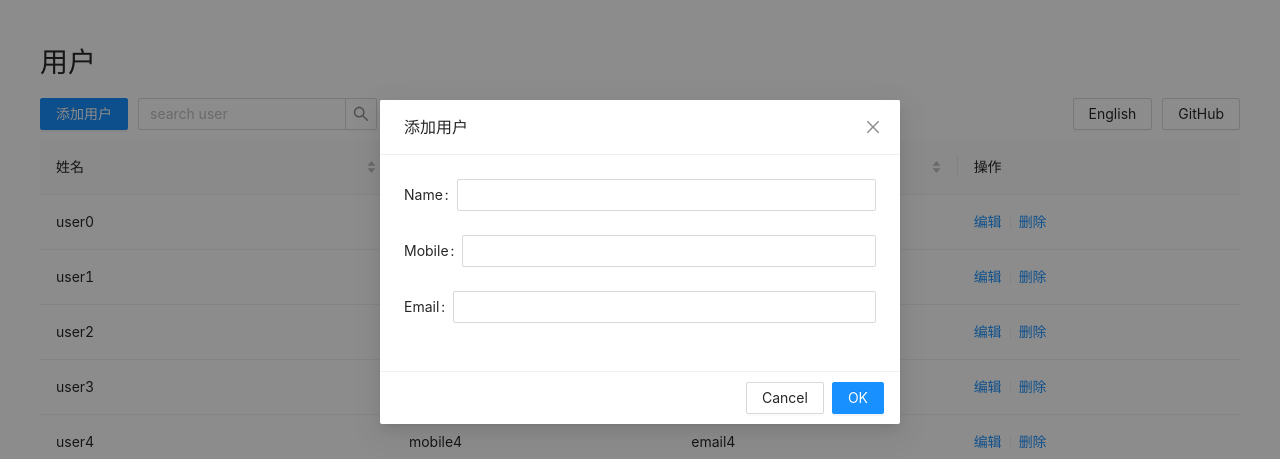
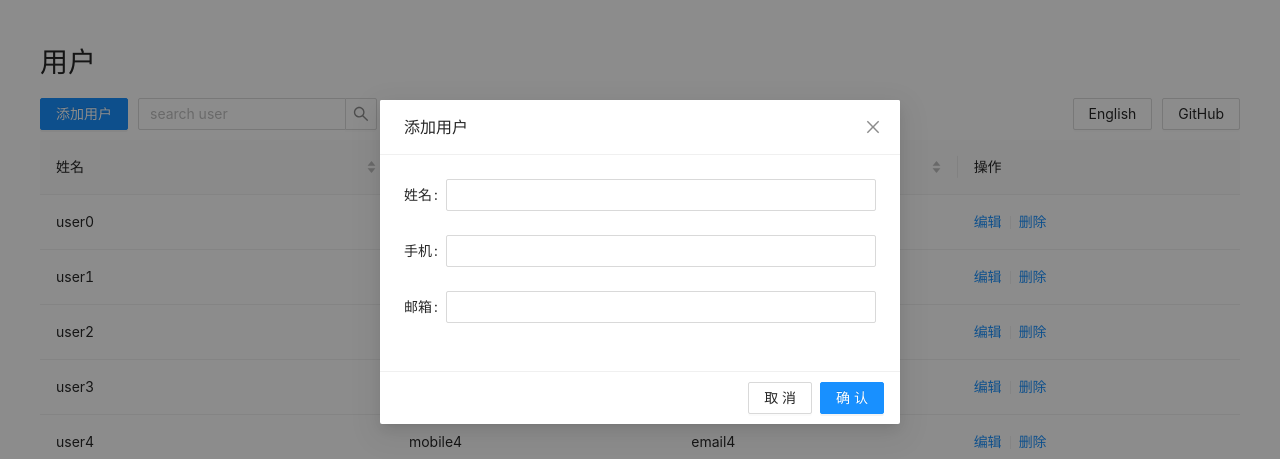
Before and after one commit to zzhang18/booking, a React (Create React App) app: page / in a window 1280 px wide. Both pictures are taken after a click on the button "添加用户". Shown: the top 459 px of the page. Built offline with nearby package versions, Linux system fonts and the light colour scheme; what i18next-xhr-backend would draw is missing.

Commit message:
Updated class

```diff
--- a/package.json
+++ b/package.json
@@ -8,6 +8,7 @@
     "@testing-library/react": "^11.1.0",
     "@testing-library/user-event": "^12.1.10",
     "es6-object-assign": "^1.0.2",
+    "es6-promise": "^4.2.8",
     "gh-pages": "^3.1.0",
     "i18next": "^19.8.3",
     "i18next-browser-languagedetector": "^6.0.1",
--- a/public/index.html
+++ b/public/index.html
@@ -28,6 +28,7 @@
   </head>
   <body>
     <noscript>You need to enable JavaScript to run this app.</noscript>
+    <script src="https://cdn.polyfill.io/v2/polyfill.min.js"></script>
     <div id="root"></div>
     <!--
       This HTML file is a template.
--- a/src/App.js
+++ b/src/App.js
@@ -10,6 +10,8 @@ import enUS from 'antd/es/locale/en_US';
 import moment from 'moment';
 import 'moment/locale/zh-cn';
 import 'moment/locale/en-gb';
+require('es6-promise/auto');
+
 
 function App(props) {
   return (
--- a/src/locales/en-US/translation.json
+++ b/src/locales/en-US/translation.json
@@ -13,5 +13,6 @@
   "confirm":"确认",
   "cancel":"取消",
   "modify":"编辑",
-  "delete":"删除"
+  "delete":"删除",
+  "confirmToDelete":"确认删除？"
 }
--- a/src/locales/zh-CN/translation.json
+++ b/src/locales/zh-CN/translation.json
@@ -13,5 +13,6 @@
   "confrim":"Confrim",
   "cancel":"Cancel",
   "modify":"Modify",
-  "delete":"Delete"
+  "delete":"Delete",
+  "confirmToDelete":"Confirm to delete?"
 }
--- a/src/pages/User.js
+++ b/src/pages/User.js
@@ -6,20 +6,22 @@ import { useTranslation, withTranslation } from 'react-i18next';
 const { Search } = Input;
 function User(props) {
   const { t, i18n } = useTranslation();
+
+  const myRef = React.createRef();
   return (
-    <div style={{padding:40}}>
-        <div style={{marginBottom:20}}>
+    <div style={{ padding: 40 }}>
+      <div style={{ marginBottom: 20 }}>
         <div><h1>{t('user')}</h1></div>
-          <div style={{float:'left'}}>
-            <Button type="primary" style={{margin: '0 10px 10px 0'}} onClick={() => props.show()}>{t('addUser')}</Button>
+        <div style={{ float: 'left' }}>
+          <Button type="primary" style={{ margin: '0 10px 10px 0' }} onClick={() => props.show()}>{t('addUser')}</Button>
           <Search
             placeholder='search user'
             onSearch={(value) => props.search(value)}
             style={{ width: 240 }}
           />
         </div>
-          <div style={{float:'right'}}>
-            <Button style={{margin: '0 10px 10px 0'}} onClick={async () => {
+        <div style={{ float: 'right' }}>
+          <Button style={{ margin: '0 10px 10px 0' }} onClick={async () => {
             i18n.changeLanguage(t('targetLangCode'));
             // props.changeLocale();
           }}>{t('targetLang')}</Button>
@@ -28,19 +30,19 @@ function User(props) {
       </div>
       <Table
         dataSource={props.users}
-        columns=	{[
+        columns={[
           { title: t('name'), dataIndex: 'name', key: 'name', width: 200, sorter: (a, b) => a.name > b.name },
           { title: t('mobile'), dataIndex: 'mobile', key: 'mobile', width: 160, sorter: (a, b) => a.mobile - b.mobile },
           { title: t('email'), dataIndex: 'email', key: 'email', width: 160, sorter: (a, b) => a.email - b.email },
           {
-          title:t('actions'), key: 'action', width: 160,
+            title: t('actions'), key: 'action', width: 160,
             render: (e, user) => {
               return (
                 <div>
                   <a onClick={() => props.show(user)}>{t('modify')}</a>
                   <Divider type="vertical" />
-                <Popconfirm title='Confirm to delete?' onConfirm={() => { props.delete(user); }} okText='ok' cancelText='cancel'>
-                  <a >{t('delete')}</a>
+                  <Popconfirm title={t('confirmToDelete')} onConfirm={() => { props.delete(user); }} okText={t('confirm')} cancelText={t('cancel')}>
+                    <a>{t('delete')}</a>
                   </Popconfirm>
                 </div>
               );
@@ -50,6 +52,7 @@ function User(props) {
       />
 
       <EditModalWrapper
+        ref={myRef}
         title={props.title}
         visible={props.visible}
         edit={(user) => props.edit(user)}
@@ -61,12 +64,15 @@ function User(props) {
 }
 
 
-class EditModalWrapper extends React.Component {
+
+// use myRef.current to access it
+
+class MyComponent extends React.Component {
   formRef = React.createRef();
 
   save = async (e) => {
     this.props.edit();
-    this.setState({ visible: false});
+    this.setState({ visible: false });
   };
 
   cancelModal = async () => {
@@ -79,23 +85,25 @@ class EditModalWrapper extends React.Component {
   };
 
   render() {
-    const { visible, form, title, target } = this.props;
+    const { visible, form, title, target, t } = this.props;
     return (
       <>
         <Modal
           title={title}
           visible={visible}
+          okText={t('confirm')}
+          cancelText={t('cancel')}
           onOk={this.save}
           onCancel={this.cancelModal}
         >
-          <Form ref={this.formRef} initialValues={{ name: target ?target.name : null, mobile:target ?target.mobile : null, email:target ?target.email : null }} >
-            <Form.Item name='name' label="Name">
+          <Form ref={this.formRef} initialValues={{ name: target ? target.name : null, mobile: target ? target.mobile : null, email: target ? target.email : null }} >
+            <Form.Item name='name' label={t('name')}>
               <Input />
             </Form.Item>
-            <Form.Item name='mobile' label="Mobile">
+            <Form.Item name='mobile' label={t('mobile')}>
               <Input />
             </Form.Item>
-            <Form.Item name='email' label="Email">
+            <Form.Item name='email' label={t('email')}>
               <Input />
             </Form.Item>
           </Form>
@@ -104,6 +112,12 @@ class EditModalWrapper extends React.Component {
     );
   }
 }
+
+const EditModalWrapper = withTranslation('translation', { withRef: true })(MyComponent);
+
+// then pass a ref in your render method like
+// const myRef = React.createRef();
+// <EditModalWrapper ref={myRef} />;
 
 let hoc = (WrappedComponent) => {
   return withTranslation()(class EnhancedComponent extends Component {
@@ -123,7 +137,7 @@ let hoc = (WrappedComponent) => {
     }
 
     async fetchUsers() {
-      let users = _.times(10,index=> {
+      let users = _.times(10, index => {
         return {
           "name": 'user' + index,
           "mobile": 'mobile' + index,
@@ -131,11 +145,11 @@ let hoc = (WrappedComponent) => {
         };
       }
       );
-      this.setState({users});
+      this.setState({ users });
     }
 
     async search(value) {
-      let users = _.times(10,index=> {
+      let users = _.times(10, index => {
         return {
           "name": 'user' + index,
           "mobile": 'mobile' + index,
@@ -143,11 +157,11 @@ let hoc = (WrappedComponent) => {
         };
       }
       );
-      this.setState({users: value ? _.filter(users, {'name':value}) : users});
+      this.setState({ users: value ? _.filter(users, { 'name': value }) : users });
     }
 
     async show(user) {
-      this.setState({ visible: true, user, title: user ? this.t('editUser'): this.t('addUser')});
+      this.setState({ visible: true, user, title: user ? this.t('editUser') : this.t('addUser') });
     }
 
     async edit(user) {
```
Also changed, not shown: 20 other files (tests, documents, lock files or other folders). Lines whose indentation alone changed are shown as unchanged.
